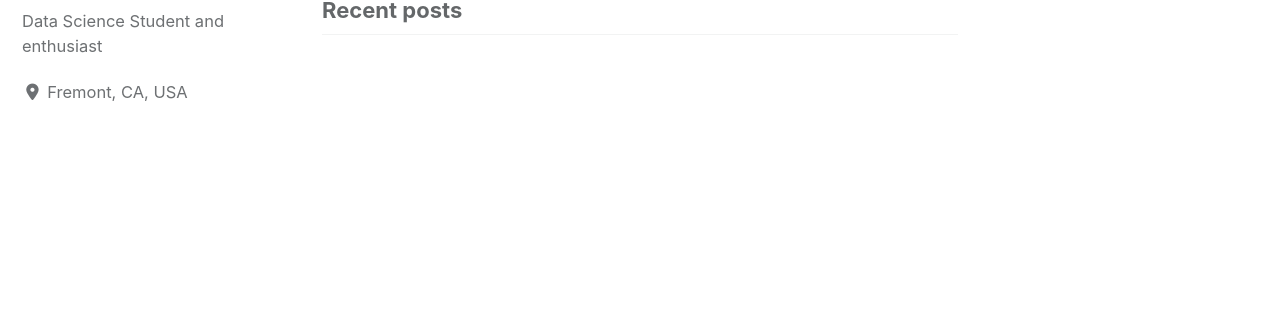
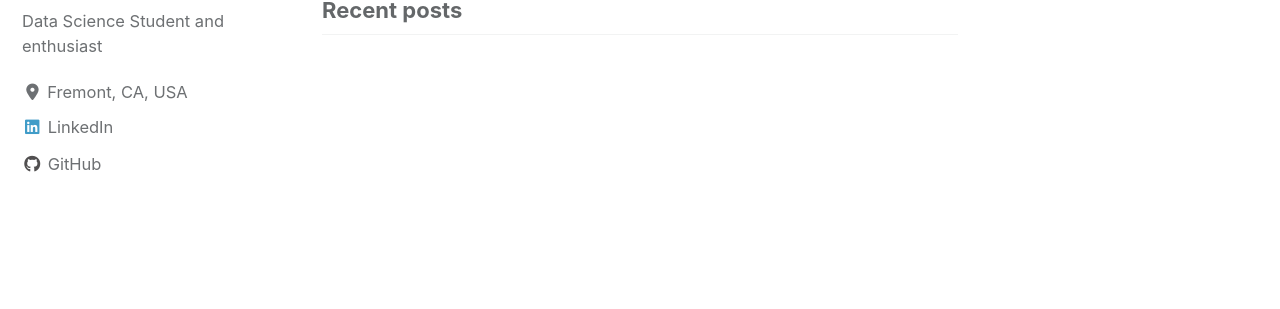
Before and after one commit to reetika-goel/reetika-goel.github.io, a Jekyll site: the page built from index.html, in a window 1280 px wide. Shown: the part 145-454 px from the top of the page. Built offline with Jekyll 4.4.1, drawn with Linux system fonts in a browser that asks for light colours; cached includes are drawn as plain includes; nearby versions of some CDN libraries; the list of posts is cut into pages by our own code.

Commit message:
Update _config.yml

```diff
--- a/_config.yml
+++ b/_config.yml
@@ -98,6 +98,8 @@ author:
   bio              : "Data Science Student and enthusiast"
   location         : "Fremont, CA, USA"
   email            :
+  github           : "reetika-goel"
+  linkedin         : "reetika-goel"
   links:
     - label: "Email"
       icon: "fas fa-fw fa-envelope-square"
```
